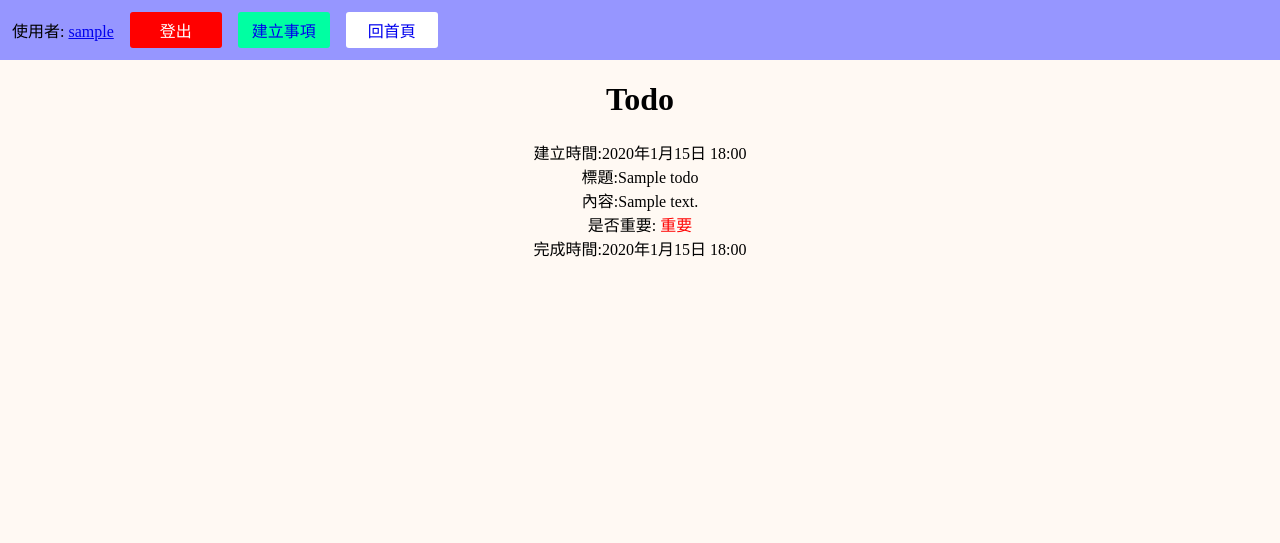
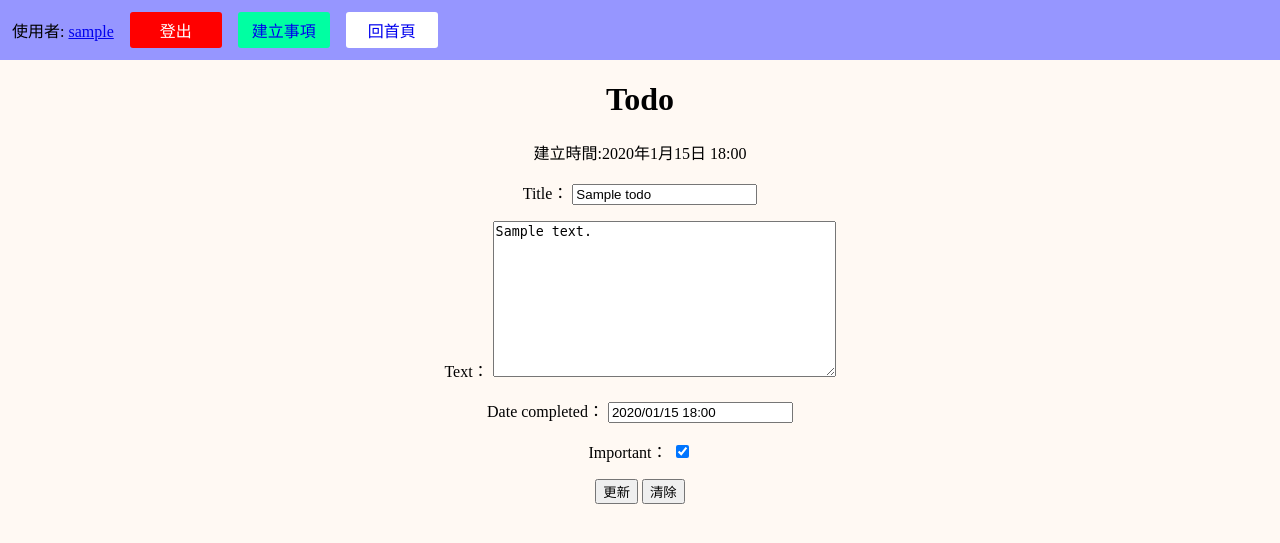
Before and after one commit to abcJason/django-demo, a Django app: page /todo/1 in a window 1280 px wide. Shown: the top 543 px of the page. Run offline with Django 5.2, Linux system fonts and the light colour scheme; a user stored in the database is signed in; tables that the repository leaves empty hold one stand-in row (values such as "Sample post").

```diff
--- a/todo/models.py
+++ b/todo/models.py
@@ -10,6 +10,7 @@ class Todo(models.Model):
     date_completed = models.DateTimeField(blank=True, null=True)
     important = models.BooleanField(default=False)
     user = models.ForeignKey(User, on_delete=models.CASCADE)
+    completed = models.BooleanField(default=False)
 
     def __str__(self):
         return f"{self.id}-{self.title}-{self.created}"
--- a/todo/templates/todo/todo.html
+++ b/todo/templates/todo/todo.html
@@ -2,26 +2,6 @@
 
 <head>
     <style>
-        .title {
-            background-color: aqua;
-            font-size: 32px;
-            margin: 12px 0;
-        }
-
-        .text {
-            height: 200px;
-            text-align: center;
-            padding: 12px;
-            background-color: rgb(229, 229, 229);
-            margin: 12px;
-            border-radius: 3px;
-        }
-
-        .imp {
-            text-align: right;
-            margin: 1px 12px;
-        }
-
         .created {
             font-size: small;
             text-align: left;
@@ -33,17 +13,13 @@
 
 {% block content %}
 <h1>Todo</h1>
-{% if todo %}
 <div class="created">建立時間:{{todo.created}}</div>
-<div class="title">標題:{{todo.title}}</div>
-<div class="text">內容:{{todo.text}}</div>
-<div class="imp">
-    是否重要:{% if todo.important %}
-    <span style="color:red">重要</span>
-    {% else %}
-    <span style="color:blue">一般</span>
+<form action="" method="POST">
+    {% csrf_token %}
+    {{form.as_p}}
+    {% if form %}
+    <button type="submit">更新</button>
+    <button type="reset">清除</button>
     {% endif %}
-</div>
-<div>完成時間:{{todo.date_completed}}</div>
-{% endif %}
+</form>
 {% endblock %}
--- a/todo/views.py
+++ b/todo/views.py
@@ -27,17 +27,55 @@ def create_todo(request):
     return render(request, "todo/create-todo.html", {"form": form, "message": message})
 
 
+# 新增代辦事項
+def create_todo(request):
+    message = ""
+    user = request.user
+    form = None
+    if not user.is_authenticated:
+        message = "請先登入"
+    else:
+        form = TodoForm()
+        if request.method == "POST":
+            try:
+                print(request.POST)
+                form = TodoForm(request.POST)
+                todo = form.save(commit=False)
+                todo.user = request.user
+                todo.save()
+                message = "提交成功!"
+                return redirect("todolist")
+            except Exception as e:
+                print(e)
+                message = "提交失敗!"
+
+    return render(request, "todo/create-todo.html", {"form": form, "message": message})
+
+
+# 檢視代辦事項
 def todo(request, id):
     message = ""
     user = request.user
     todo = None
+
     try:
         todo = Todo.objects.get(id=id, user=user)
+        form = TodoForm(instance=todo)
+        if request.method == "POST":
+            form = TodoForm(request.POST, instance=todo)
+            todo = form.save(commit=False)
+            now = datetime.now().strftime("%Y-%m-%d %H:%M:%S")
+            todo.date_completed = now if todo.completed else None
+            todo.save()
+            message = "更新成功!"
+            return redirect("todolist")
     except Exception as e:
         print(e)
         message = "編號錯誤"
 
-    return render(request, "todo/todo.html", {"todo": todo, "message": message})
+    return render(
+        request, "todo/todo.html", {"form": form, "todo": todo, "message": message}
+    )
 
 
 # Create your views here.
```
Also changed, not shown: todo/migrations/0002_todo_completed.py (added).
